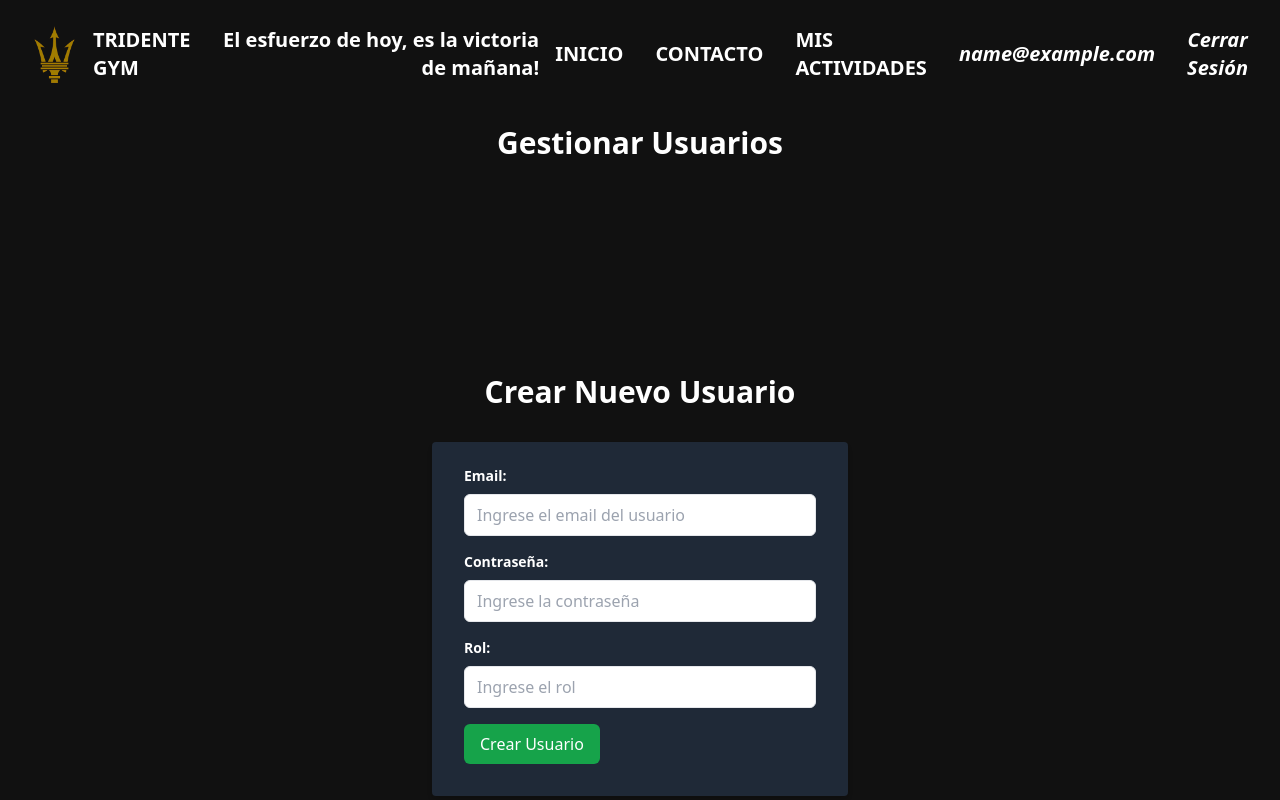
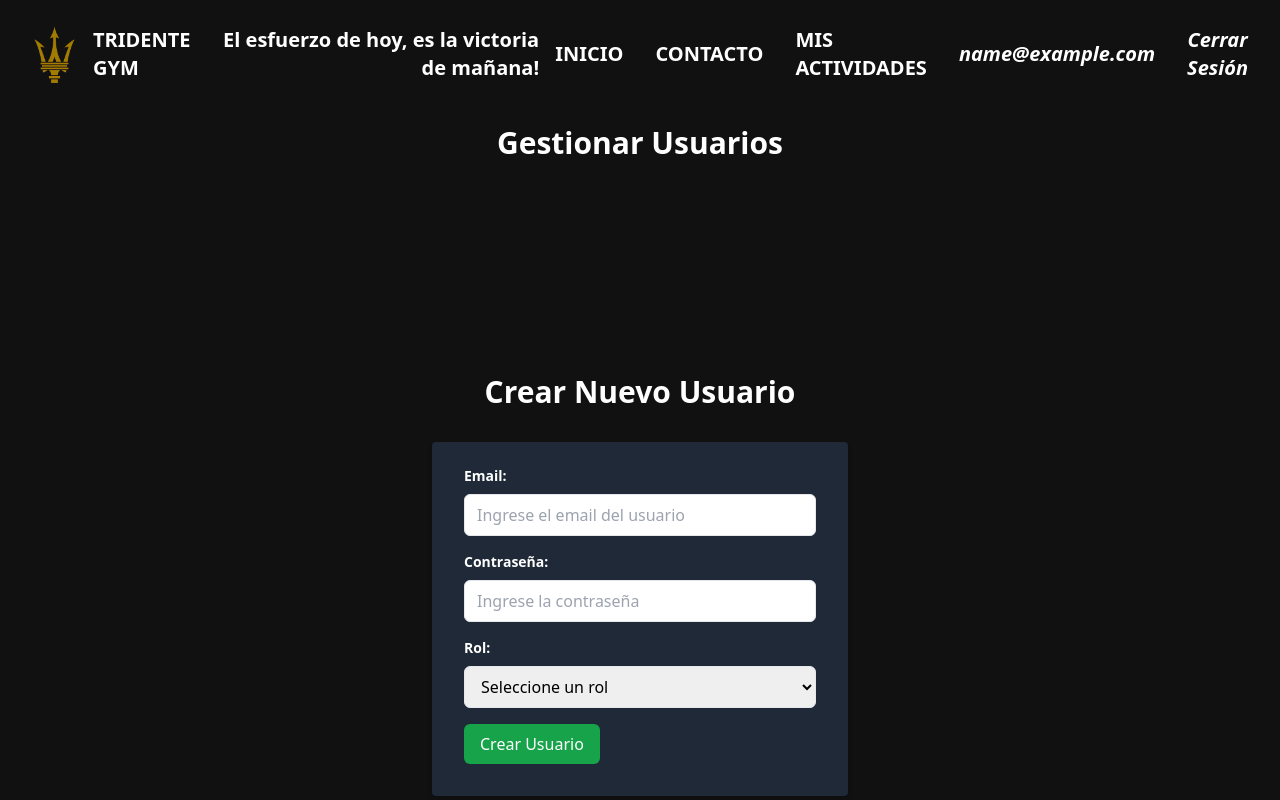
Before and after one commit to PabloMacieyko/tridenteGymWeb, a React (Vite) app: page /usuarios in a window 1280 px wide. Shown: the top 800 px of the page. Built offline with nearby package versions, Linux system fonts and the light colour scheme; no server answers; the database is empty; sample sign-in values are in the browser's storage.

Commit message:
validacion

```diff
--- a/src/components/login/Register.jsx
+++ b/src/components/login/Register.jsx
@@ -8,6 +8,12 @@ const Register = () => {
 
   const handleRegister = async (e) => {
     e.preventDefault();
+
+    // Validación de campos vacíos
+    if (email.trim() === '' || password.trim() === '') { //el trim elimina los espacios vacios
+      alert('Por favor, complete todos los campos.');
+      return;
+    }
 
     try {
       // Verificar si el correo ya existe
--- a/src/components/navbar/Navbar.jsx
+++ b/src/components/navbar/Navbar.jsx
@@ -122,7 +122,6 @@ const Navbar = () => {
               <button
                 className="text-xl font-bold italic text-white hover:text-primary duration-300"
                 onClick={handleLogout}
-                href="/"
               >
                 Cerrar Sesión
               </button>
--- a/src/components/newUser/NewUser.jsx
+++ b/src/components/newUser/NewUser.jsx
@@ -132,7 +132,7 @@ const NewUser = ({ onUserDataSaved, selectedUser }) => {
             <label htmlFor="rol" className="block text-white hover:text-primary text-sm font-bold mb-2">
               Rol:
             </label>
-            <input
+            <select
               type="text"
               id="rol"
               name="rol"
@@ -140,7 +140,12 @@ const NewUser = ({ onUserDataSaved, selectedUser }) => {
               placeholder="Ingrese el rol"
               value={userForm.rol}
               onChange={(e) => changeHandler(e, 'ROL_UPDATED')}
-            />
+              >
+              <option value="" disabled className=' text-gray-500 italic'>Seleccione un rol</option>
+              <option value="admin">Admin</option>
+              <option value="profe">Profe</option>
+              <option value="user">User</option>
+            </select>
           </div>
           <div className="flex items-center justify-between">
             <button
```
